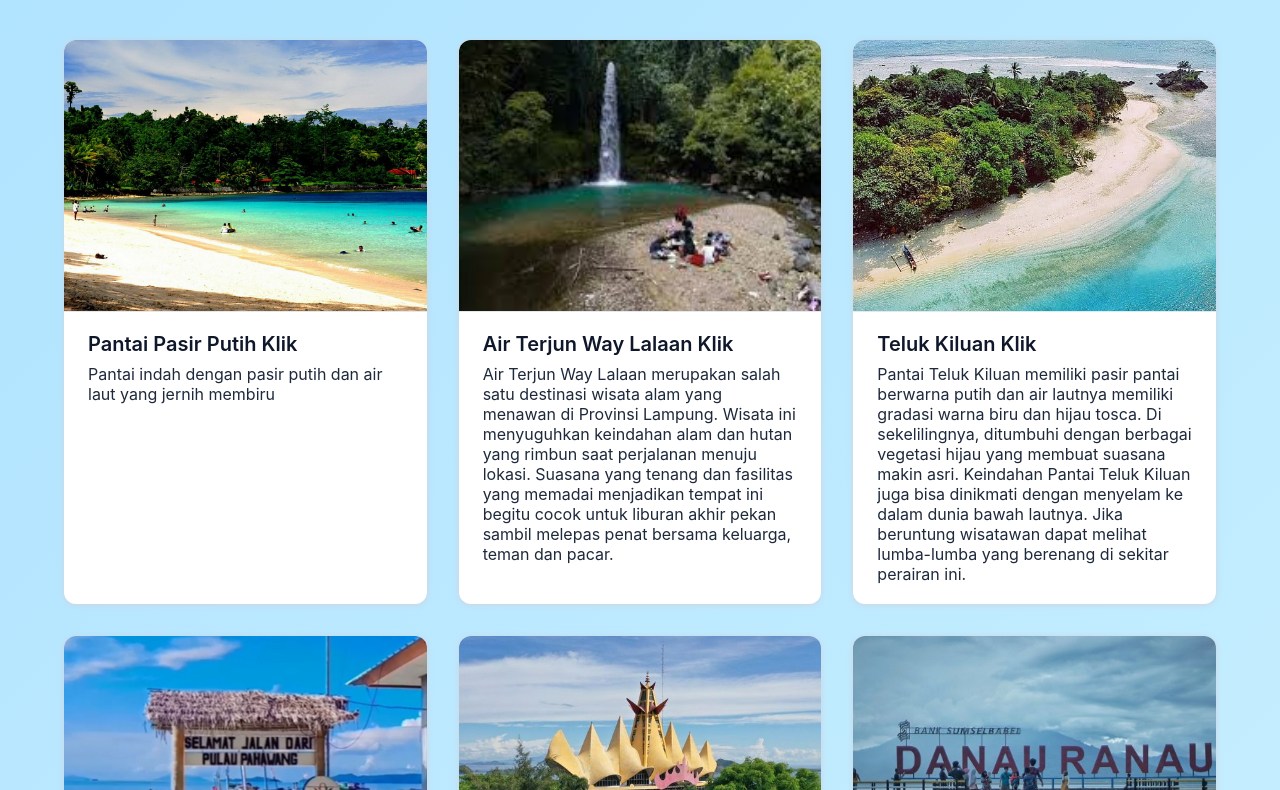
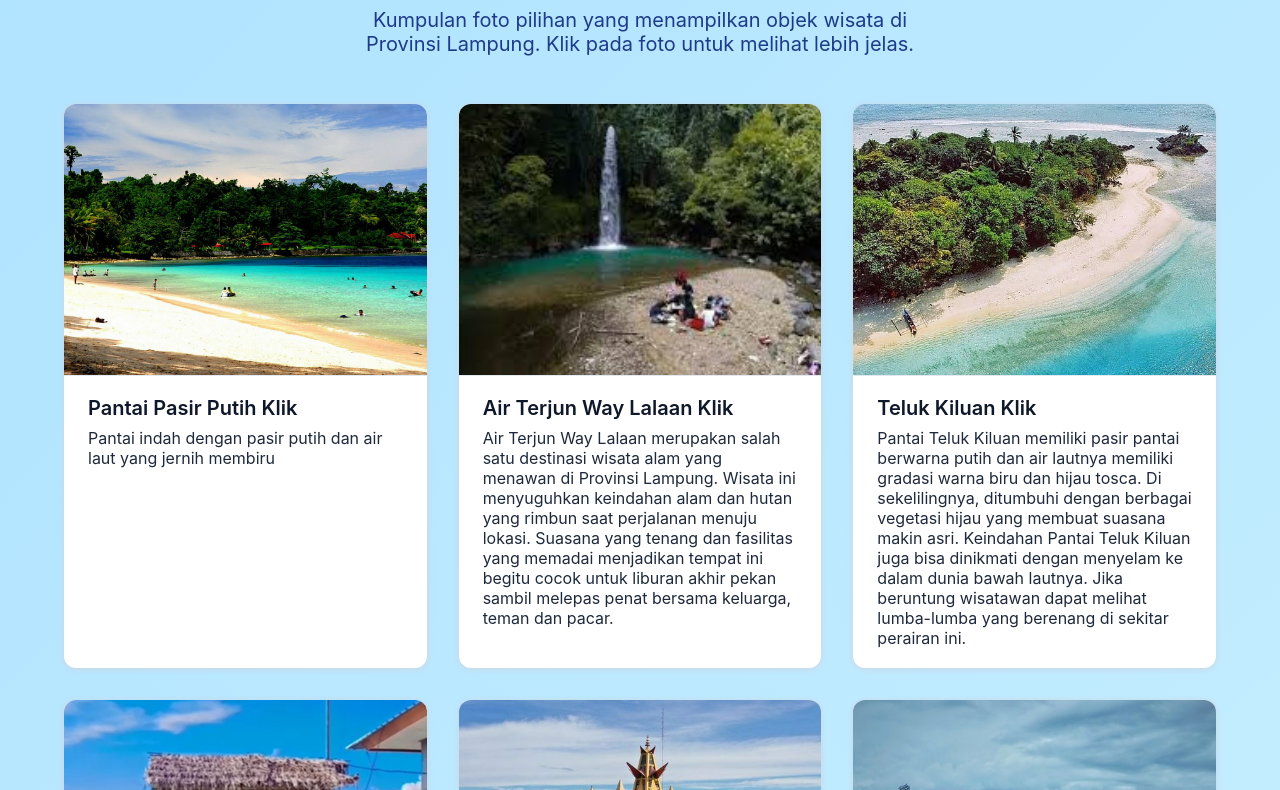
Before and after one commit to zahrakurniati/myweb, a plain HTML site: page galerifoto.Html in a window 1280 px wide. Shown: the part 264-1054 px from the top of the page. Drawn offline with Linux system fonts and the light colour scheme; files that its build step writes are made by us from their sources; files whose address does not match are found by name.

Commit message:
Update galerifoto.Html

```diff
--- a/galerifoto.Html
+++ b/galerifoto.Html
@@ -2,8 +2,7 @@
 <html>
 <head>
   <title>Galeri Foto</title>
-  <link rel="stylesheet" type="text/css" href="CSS/galerifoto.Css" />
- <link rel="stylesheet" type="text/css" href="CSS/index.css" />
+  <link rel="stylesheet" type="text/css" href="galerifoto.Css" />
 </head>
 <body>
      <header role="banner" class="header">
```
